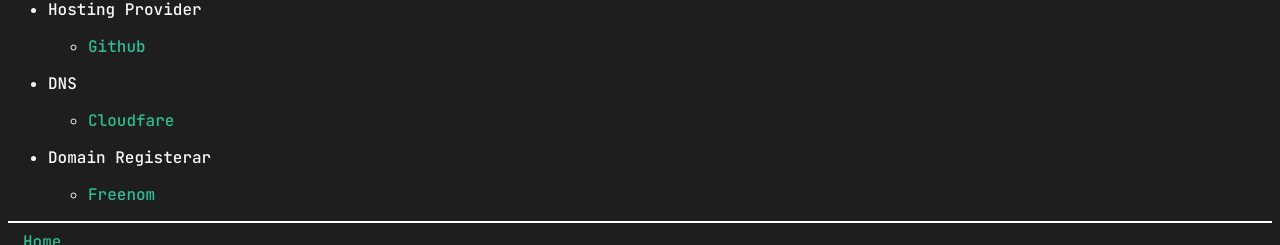
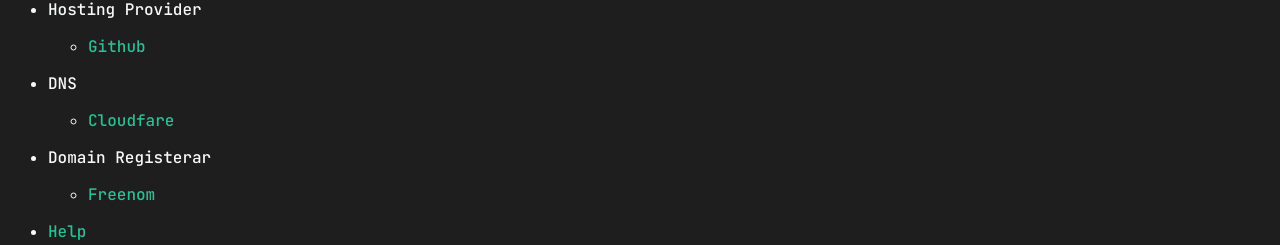
Before and after one commit to shivanshguleria/shivanshguleria.ml, a web app: file src/pages/info.html in a window 1280 px wide. Shown: the part 17-262 px from the top of the page. Run offline with its HTML, style and script files only (its server is not run), Linux system fonts and the light colour scheme.

Commit message:
added new changes

```diff
--- a/src/pages/info.html
+++ b/src/pages/info.html
@@ -32,12 +32,14 @@
                 <p><a href="https://www.freenom.com/">Freenom</a></p>
             </li>
         </ul>
+        <li><a href="http://h.shivanshguleria.ml/">Help</a></li>
     </ul>
 
     <hr color="white">
 
     <span class="down">
      <a href="https://shivanshguleria.ml/">Home</a>
+     <img src="https://img.shields.io/badge/Branch-main-brightgreen" alt="Branch">
      <a href="../audio/morse.wav"><p style="font-size: 12.1px;">-.-. --- -. - .- -.-. - ...---... -- . ....... ... .... .. ...- .- -. ... .... --. ..- .-.. . .-. .. .- .--.-. .--. .-. --- - --- -. .-.-.- -- .</p></a>
     </span>
 </body>
```
